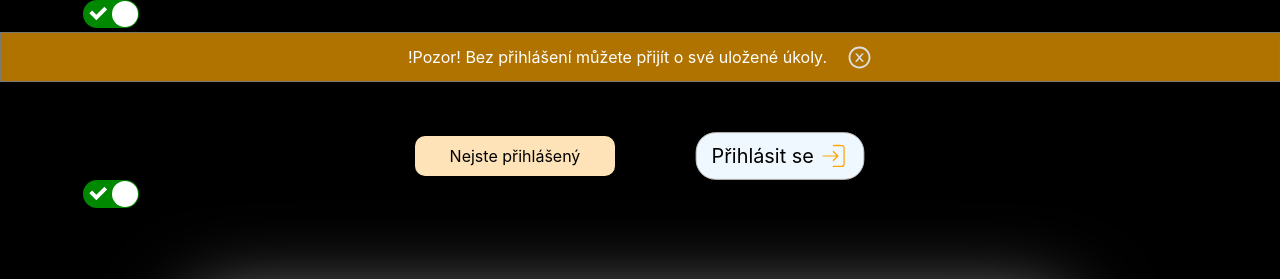
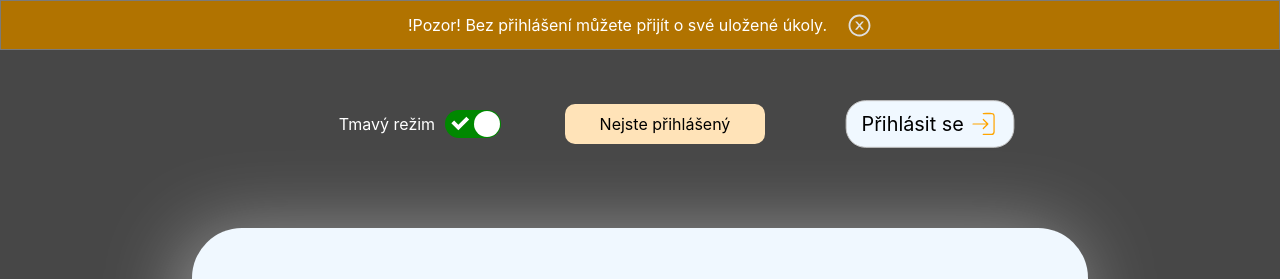
Before and after one commit to MilanMizera/add-your-tasks-react, a React (Create React App) app: page / in a window 1280 px wide. Shown: the top 279 px of the page. Built offline with nearby package versions, Linux system fonts and the light colour scheme; no server answers.

Commit message:
úplná implementace darkmode včetně sytlů pouzejen chybí localstorage k daným modům

```diff
--- a/src/App.css
+++ b/src/App.css
@@ -1,12 +1,33 @@
-#light {
+/*Pozadí všech stránek v režimu DARK */
 
-background-color: white;
+#dark .background {
+
+    background: rgb(71, 71, 71);
 
 }
 
+#dark .sign-in-section {
 
-#dark {
+    box-shadow: 0px 4px 4px 0px #00000040,inset 0 0 0 1000px rgb(71, 71, 71, .7)
 
-    background-color: black;
 
 }
+
+#dark .sign-up-section {
+
+    box-shadow: 0px 4px 4px 0px #00000040,inset 0 0 0 1000px rgb(71, 71, 71, .7)
+
+
+}
+
+.switch label {
+    margin: 10px;
+  }
+
+  #light .switch label {
+    color: black;
+  }
+
+  #dark .switch label {
+    color: white;
+  }
--- a/src/App.js
+++ b/src/App.js
@@ -5,7 +5,7 @@ import Register from "./pages/auth/registerPage/Register";
 import ErrorPage from "./pages/errorPage/ErrorPage";
 import Login from "./pages/auth/loginPage/Login";
 import { createContext, useState } from "react";
-import ReactSwitch from "react-switch";
+
 
 
 
@@ -26,10 +26,6 @@ const App = () => {
 
     <ThemeContext.Provider value={{ theme, toggleTheme }}>
       <div className="app" id={theme}>
-        <div className="switch">
-          <label> {theme === "light" ? "Light Mode" : "Dark Mode"}</label>
-          <ReactSwitch onChange={toggleTheme} checked={theme === "dark"} />
-        </div>
         <BrowserRouter>
           <Routes>
             <Route path="/" element={<Form />} />
--- a/src/pages/TasksPage/Form.js
+++ b/src/pages/TasksPage/Form.js
@@ -16,8 +16,9 @@ import Typewriter from 'typewriter-effect';
 import { ToastContainer, toast } from 'react-toastify';
 import 'react-toastify/dist/ReactToastify.css'
 import { succesTaskNotify, errorTaskNotify } from "../../data/Notifications";
-
+//  samotný toogler stážený z npm
 import ReactSwitch from "react-switch";
+// nahrání dat jako objekt(obj.props), který můžu globálně použít
 import { ThemeContext } from "../../App";
 
 
@@ -220,16 +221,16 @@ const App = () => {
         </div>}
 
         <div className="login-section">
+        <div className="switch">
+            <label> {themeMode.theme === "light" ? "Světlý režim" : "Tmavý režim"}</label>
+            <ReactSwitch onChange={themeMode.toggleTheme} checked={themeMode.theme === "dark"} />
+        </div>
             <AuthDetails></AuthDetails>
             <Link to="/prihlaseni" className="login-text">Přihlásit se
                 <CiLogin className="login-icon"></CiLogin>
             </Link>
         </div>
 
-        <div className="switch">
-            <label> {themeMode.theme === "light" ? "Light Mode" : "Dark Mode"}</label>
-            <ReactSwitch onChange={themeMode.toggleTheme} checked={themeMode.theme === "dark"} />
-        </div>
 
         <div className="form-wrapper">
 
--- a/src/pages/TasksPage/form.css
+++ b/src/pages/TasksPage/form.css
@@ -231,6 +231,16 @@
     border-radius: 10px;
 
 
+}
+
+/*Switch mode button*/
+
+.switch {
+
+    display: flex;
+    align-items: center;
+    justify-content: center;
+    width:300px;
 }
 
 .form-wrapper {
```
